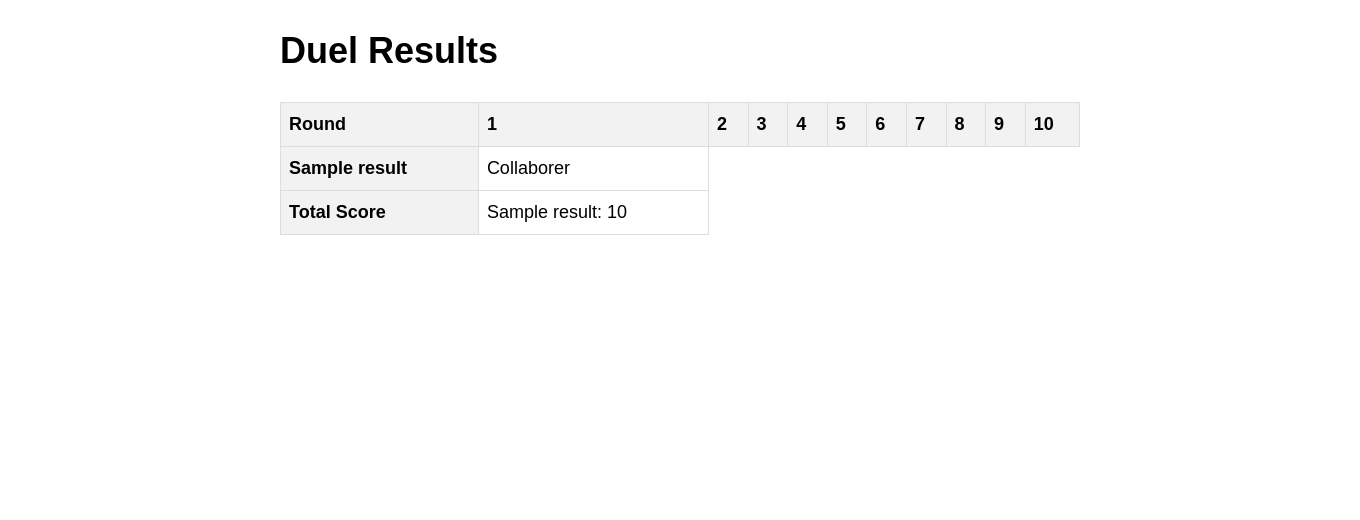
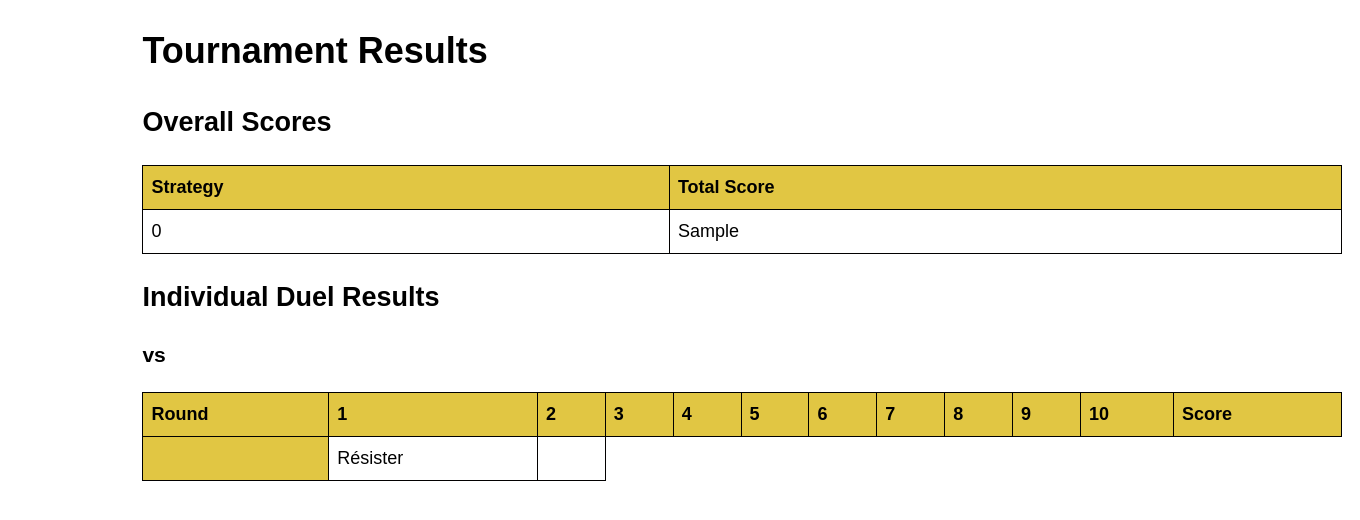
Before and after one commit to Muryokukan/VichysTheGame, a Symfony app: template templates/home/index.html.twig in a window 1360 px wide. Shown: the top 520 px of the page. Run offline with Twig, Linux system fonts and the light colour scheme; the template is opened without the code that fills it: most values are stand-ins (such as "Sample title", 1, 10 or a date in 2020); some libraries are stand-ins or nearby versions.

Commit message:
feat: Implemented round robin tournament logic

```diff
--- a/templates/home/index.html.twig
+++ b/templates/home/index.html.twig
@@ -1,64 +1,80 @@
 {% extends 'base.html.twig' %}
 
 {% block title %}
-  Home
+  Tournament Results
 {% endblock %}
 
 {% block body %}
   <style>
-    .example-wrapper {
+    .page-wrapper {
       margin: 1em auto;
-      max-width: 800px;
-      width: 95%;
+      max-width: 1200px;
+      width: 80%;
       font: 18px/1.5 sans-serif;
     }
-    .example-wrapper code {
-      background: #f5f5f5;
-      padding: 2px 6px;
-    }
     table {
-      width: 100%;
+      margin: auto;
+      min-width: 1200px;
       border-collapse: collapse;
       margin-top: 20px;
     }
     th,
     td {
-      border: 1px solid #ddd;
+      border: 1px solid rgb(1, 0, 0);
       padding: 8px;
       text-align: left;
     }
     th {
-      background-color: #f2f2f2;
+      background-color: rgb(225, 198, 67);
     }
   </style>
-  <div class="example-wrapper">
-    <h1>Duel Results</h1>
 
+  <div class="page-wrapper">
+    <h1>Tournament Results</h1>
+
+    <h2>Overall Scores</h2>
     <table>
       <thead>
         <tr>
-          <th>Round</th>
-          {% for i in 0..9 %}
-            <th>{{ i + 1 }}</th>
-          {% endfor %}
+          <th>Strategy</th>
+          <th>Total Score</th>
         </tr>
       </thead>
       <tbody>
-        {% for strategy in results %}
+        {% for strategy, score in tournamentResults.totalScores %}
           <tr>
-            <th>{{ strategy.name }}</th>
-            {% for choice in strategy.choices %}
-              <td>{{ choice ? 'Collaborer' : 'Résister' }}</td>
-            {% endfor %}
+            <td>{{ strategy }}</td>
+            <td>{{ score }}</td>
           </tr>
         {% endfor %}
-        <tr>
-          <th>Total Score</th>
-          {% for strategy in results %}
-            <td>{{ strategy.name }}: {{ strategy.score }}</td>
-          {% endfor %}
-        </tr>
       </tbody>
     </table>
+
+    <h2>Individual Duel Results</h2>
+    {% for duel in tournamentResults.duelResults %}
+      <h3>{{ duel.strategies[0] }} vs {{ duel.strategies[1] }}</h3>
+      <table>
+        <thead>
+          <tr>
+            <th>Round</th>
+            {% for i in 0..9 %}
+              <th>{{ i + 1 }}</th>
+            {% endfor %}
+            <th>Score</th>
+          </tr>
+        </thead>
+        <tbody>
+          {% for key, choices in duel.choices %}
+            <tr>
+              <th>{{ duel.strategies[loop.index0] }}</th>
+              {% for choice in choices %}
+                <td>{{ choice.value == "true" ? 'Collaborer' : 'Résister' }}</td>
+              {% endfor %}
+              <td>{{ duel.scores[key] }}</td>
+            </tr>
+          {% endfor %}
+        </tbody>
+      </table>
+    {% endfor %}
   </div>
 {% endblock %}
```
Also changed, not shown: src/Controller/HomeController.php (+22 -22 lines), src/Service/TournamentService.php (added, +56 -0 lines).
